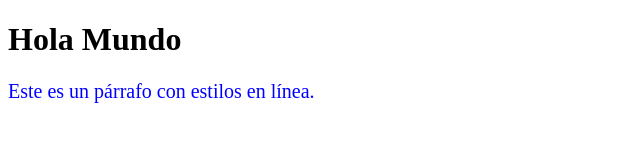
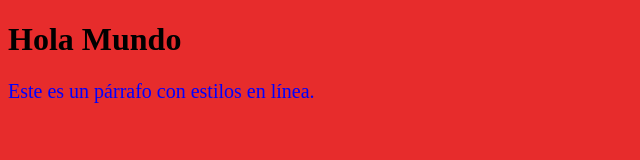
Before and after one commit to PolMelo/HtmlCssWeb, a plain HTML site: page csshtml/asociarhtmlcss/index.html in a window 1280 px wide. Shown: the whole page, without its empty margins (0-640 px from the left). Drawn offline with Linux system fonts and the light colour scheme; files that its build step writes are made by us from their sources.

Commit message:
organitzacio

```diff
--- a/csshtml/asociarhtmlcss/index.html
+++ b/csshtml/asociarhtmlcss/index.html
@@ -6,7 +6,7 @@
     <title>Document</title>
     <link rel="stylesheet" href="styles.css">
     <style>
-        h1 @import url(styless.css);
+
 
         body {
             background-color: rgb(231, 44, 44);
```
Also changed, not shown: csshtml/Selectores/index.html (added), csshtml/Selectores/styles.css (added), inputcss/inputcss.html (renamed from csshtml/inputcss.html), inputcss/styles.css (renamed from csshtml/styles.css).
